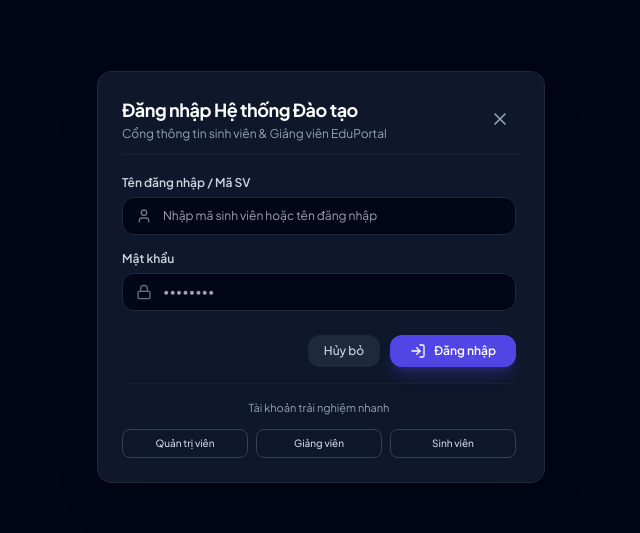
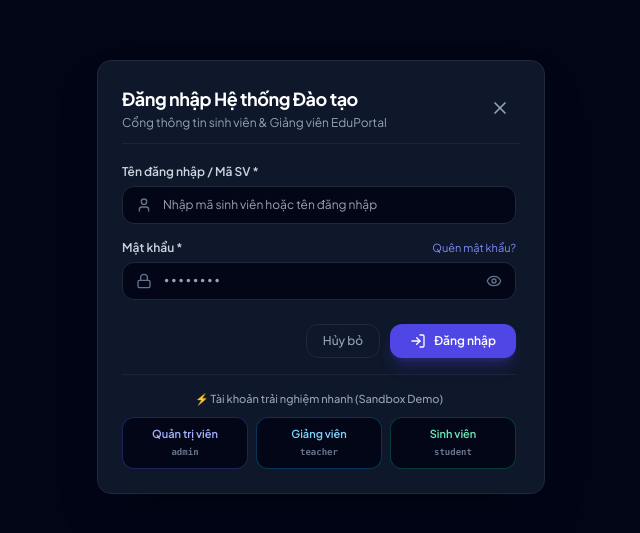
Before and after one commit to NguyenLee15/student-management, a React (Vite) app in the folder student-management-frontend/: page / in a window 1280 px wide. Shown: the part 123-656 px from the top of the page, without its empty margins (319-959 px from the left). Built offline with nearby package versions, Linux system fonts and the light colour scheme; no server answers.

Commit message:
feat(auth): audit login flow, connect ForgotPassword modal, add show/hide password toggle and enhance accessibility

```diff
--- a/student-management-frontend/src/components/auth/LoginModal.jsx
+++ b/student-management-frontend/src/components/auth/LoginModal.jsx
@@ -1,31 +1,36 @@
 import React, { useState } from 'react';
-import { LogIn, Lock, User, AlertCircle, ShieldCheck } from 'lucide-react';
+import { LogIn, Lock, User, AlertCircle, ShieldCheck, Eye, EyeOff, Loader2, KeyRound } from 'lucide-react';
 import Modal from '../common/Modal';
 import ForgotPasswordModal from './ForgotPasswordModal';
 import { authApi } from '../../api';
-
 import { setMemoryToken } from '../../api/axiosClient';
 
 export default function LoginModal({ isOpen, onClose, onLoginSuccess }) {
   const [username, setUsername] = useState('');
   const [password, setPassword] = useState('');
+  const [showPassword, setShowPassword] = useState(false);
   const [loading, setLoading] = useState(false);
   const [error, setError] = useState('');
   const [showForgot, setShowForgot] = useState(false);
 
   const handleLogin = async (e) => {
     e.preventDefault();
+    if (!username.trim() || !password) {
+      setError('Vui lòng nhập đầy đủ tên đăng nhập và mật khẩu.');
+      return;
+    }
+
     setLoading(true);
     setError('');
 
     try {
-      const res = await authApi.login({ userName: username, password });
+      const res = await authApi.login({ userName: username.trim(), password });
       const payload = res.data || res;
 
       if (payload && payload.token) {
         setMemoryToken(payload.token);
         const userInfo = {
-          username: payload.userName || username,
+          username: payload.userName || username.trim(),
           role: payload.role,
           studentId: payload.studentId,
         };
@@ -42,9 +47,22 @@ export default function LoginModal({ isOpen, onClose, onLoginSuccess }) {
     }
   };
 
+  const handleQuickFill = (u, p) => {
+    setUsername(u);
+    setPassword(p);
+    setError('');
+  };
+
   return (
-    <Modal isOpen={isOpen} onClose={onClose} title="Đăng nhập Hệ thống Đào tạo" subtitle="Cổng thông tin sinh viên & Giảng viên EduPortal" maxWidth="max-w-md">
-      <form onSubmit={handleLogin} className="space-y-4">
+    <>
+      <Modal
+        isOpen={isOpen && !showForgot}
+        onClose={onClose}
+        title="Đăng nhập Hệ thống Đào tạo"
+        subtitle="Cổng thông tin sinh viên & Giảng viên EduPortal"
+        maxWidth="max-w-md"
+      >
+        <form onSubmit={handleLogin} className="space-y-4 text-xs">
           {error && (
             <div className="flex items-center gap-2.5 p-3 rounded-xl bg-rose-500/10 border border-rose-500/30 text-rose-300 text-xs">
               <AlertCircle className="h-4 w-4 shrink-0" />
@@ -53,11 +71,16 @@ export default function LoginModal({ isOpen, onClose, onLoginSuccess }) {
           )}
 
           <div>
-          <label className="block text-xs font-semibold text-slate-300 mb-1.5">Tên đăng nhập / Mã SV</label>
+            <label htmlFor="login-username" className="block text-xs font-semibold text-slate-300 mb-1.5">
+              Tên đăng nhập / Mã SV *
+            </label>
             <div className="relative">
               <User className="absolute left-3.5 top-1/2 -translate-y-1/2 h-4 w-4 text-slate-500" />
               <input
+                id="login-username"
+                name="username"
                 type="text"
+                autoComplete="username"
                 required
                 placeholder="Nhập mã sinh viên hoặc tên đăng nhập"
                 value={username}
@@ -68,17 +91,39 @@ export default function LoginModal({ isOpen, onClose, onLoginSuccess }) {
           </div>
 
           <div>
-          <label className="block text-xs font-semibold text-slate-300 mb-1.5">Mật khẩu</label>
+            <div className="flex items-center justify-between mb-1.5">
+              <label htmlFor="login-password" className="block text-xs font-semibold text-slate-300">
+                Mật khẩu *
+              </label>
+              <button
+                type="button"
+                onClick={() => setShowForgot(true)}
+                className="text-[11px] text-indigo-400 hover:text-indigo-300 transition"
+              >
+                Quên mật khẩu?
+              </button>
+            </div>
             <div className="relative">
               <Lock className="absolute left-3.5 top-1/2 -translate-y-1/2 h-4 w-4 text-slate-500" />
               <input
-              type="password"
+                id="login-password"
+                name="password"
+                type={showPassword ? 'text' : 'password'}
+                autoComplete="current-password"
                 required
                 placeholder="••••••••"
                 value={password}
                 onChange={(e) => setPassword(e.target.value)}
-              className="w-full pl-10 pr-4 py-2.5 bg-slate-950 border border-slate-800 rounded-xl text-xs text-slate-200 focus:outline-none focus:border-indigo-500 transition"
+                className="w-full pl-10 pr-10 py-2.5 bg-slate-950 border border-slate-800 rounded-xl text-xs text-slate-200 focus:outline-none focus:border-indigo-500 transition font-mono"
               />
+              <button
+                type="button"
+                onClick={() => setShowPassword(!showPassword)}
+                title={showPassword ? 'Ẩn mật khẩu' : 'Hiện mật khẩu'}
+                className="absolute right-2.5 top-1/2 -translate-y-1/2 p-1 text-slate-500 hover:text-slate-300 transition"
+              >
+                {showPassword ? <EyeOff className="h-4 w-4" /> : <Eye className="h-4 w-4" />}
+              </button>
             </div>
           </div>
 
@@ -86,47 +131,69 @@ export default function LoginModal({ isOpen, onClose, onLoginSuccess }) {
             <button
               type="button"
               onClick={onClose}
-            className="px-4 py-2 rounded-xl bg-slate-800 hover:bg-slate-700 text-slate-300 text-xs font-medium transition"
+              className="px-4 py-2 rounded-xl bg-slate-900 hover:bg-slate-800 border border-slate-800 text-slate-400 hover:text-slate-200 text-xs font-medium transition"
             >
               Hủy bỏ
             </button>
             <button
               type="submit"
               disabled={loading}
-            className="flex items-center gap-2 px-5 py-2 rounded-xl bg-indigo-600 hover:bg-indigo-500 text-white text-xs font-semibold shadow-lg shadow-indigo-600/30 transition disabled:opacity-50"
+              className="flex items-center gap-2 px-5 py-2 rounded-xl bg-indigo-600 hover:bg-indigo-500 text-white text-xs font-semibold shadow-lg shadow-indigo-600/30 transition active:scale-95 disabled:opacity-50"
             >
+              {loading ? (
+                <>
+                  <Loader2 className="h-4 w-4 animate-spin" />
+                  <span>Đang xác thực...</span>
+                </>
+              ) : (
+                <>
                   <LogIn className="h-4 w-4" />
-            <span>{loading ? 'Đang xác thực...' : 'Đăng nhập'}</span>
+                  <span>Đăng nhập</span>
+                </>
+              )}
             </button>
           </div>
 
-        <div className="mt-4 pt-4 border-t border-slate-800/50">
-          <p className="text-[11px] text-slate-400 mb-3 text-center">Tài khoản trải nghiệm nhanh</p>
+          <div className="mt-4 pt-4 border-t border-slate-800/80">
+            <p className="text-[11px] text-slate-400 mb-2.5 text-center font-medium">
+              ⚡ Tài khoản trải nghiệm nhanh (Sandbox Demo)
+            </p>
             <div className="grid grid-cols-3 gap-2">
               <button
                 type="button"
-              onClick={() => { setUsername('admin'); setPassword('admin123'); }}
-              className="px-2 py-1.5 rounded-lg bg-slate-900 border border-slate-700 hover:border-indigo-500 hover:text-indigo-300 text-slate-300 text-[10px] font-medium transition"
+                onClick={() => handleQuickFill('admin', 'admin123')}
+                className="flex flex-col items-center py-2 px-1 rounded-xl bg-slate-950 border border-indigo-500/30 hover:border-indigo-500 hover:bg-indigo-950/20 text-indigo-300 text-[11px] font-semibold transition active:scale-95"
               >
-              Quản trị viên
+                <span>Quản trị viên</span>
+                <span className="text-[9px] text-slate-500 font-mono mt-0.5">admin</span>
               </button>
               <button
                 type="button"
-              onClick={() => { setUsername('teacher'); setPassword('teacher123'); }}
-              className="px-2 py-1.5 rounded-lg bg-slate-900 border border-slate-700 hover:border-indigo-500 hover:text-indigo-300 text-slate-300 text-[10px] font-medium transition"
+                onClick={() => handleQuickFill('teacher', 'teacher123')}
+                className="flex flex-col items-center py-2 px-1 rounded-xl bg-slate-950 border border-sky-500/30 hover:border-sky-500 hover:bg-sky-950/20 text-sky-300 text-[11px] font-semibold transition active:scale-95"
               >
-              Giảng viên
+                <span>Giảng viên</span>
+                <span className="text-[9px] text-slate-500 font-mono mt-0.5">teacher</span>
               </button>
               <button
                 type="button"
-              onClick={() => { setUsername('student'); setPassword('student123'); }}
-              className="px-2 py-1.5 rounded-lg bg-slate-900 border border-slate-700 hover:border-indigo-500 hover:text-indigo-300 text-slate-300 text-[10px] font-medium transition"
+                onClick={() => handleQuickFill('student', 'student123')}
+                className="flex flex-col items-center py-2 px-1 rounded-xl bg-slate-950 border border-emerald-500/30 hover:border-emerald-500 hover:bg-emerald-950/20 text-emerald-300 text-[11px] font-semibold transition active:scale-95"
               >
-              Sinh viên
+                <span>Sinh viên</span>
+                <span className="text-[9px] text-slate-500 font-mono mt-0.5">student</span>
               </button>
             </div>
           </div>
         </form>
       </Modal>
+
+      {/* 🔑 FORGOT PASSWORD MODAL */}
+      <ForgotPasswordModal
+        isOpen={showForgot}
+        onClose={() => setShowForgot(false)}
+        onBackToLogin={() => setShowForgot(false)}
+      />
+    </>
   );
 }
```
Lines whose indentation alone changed are shown as unchanged.
